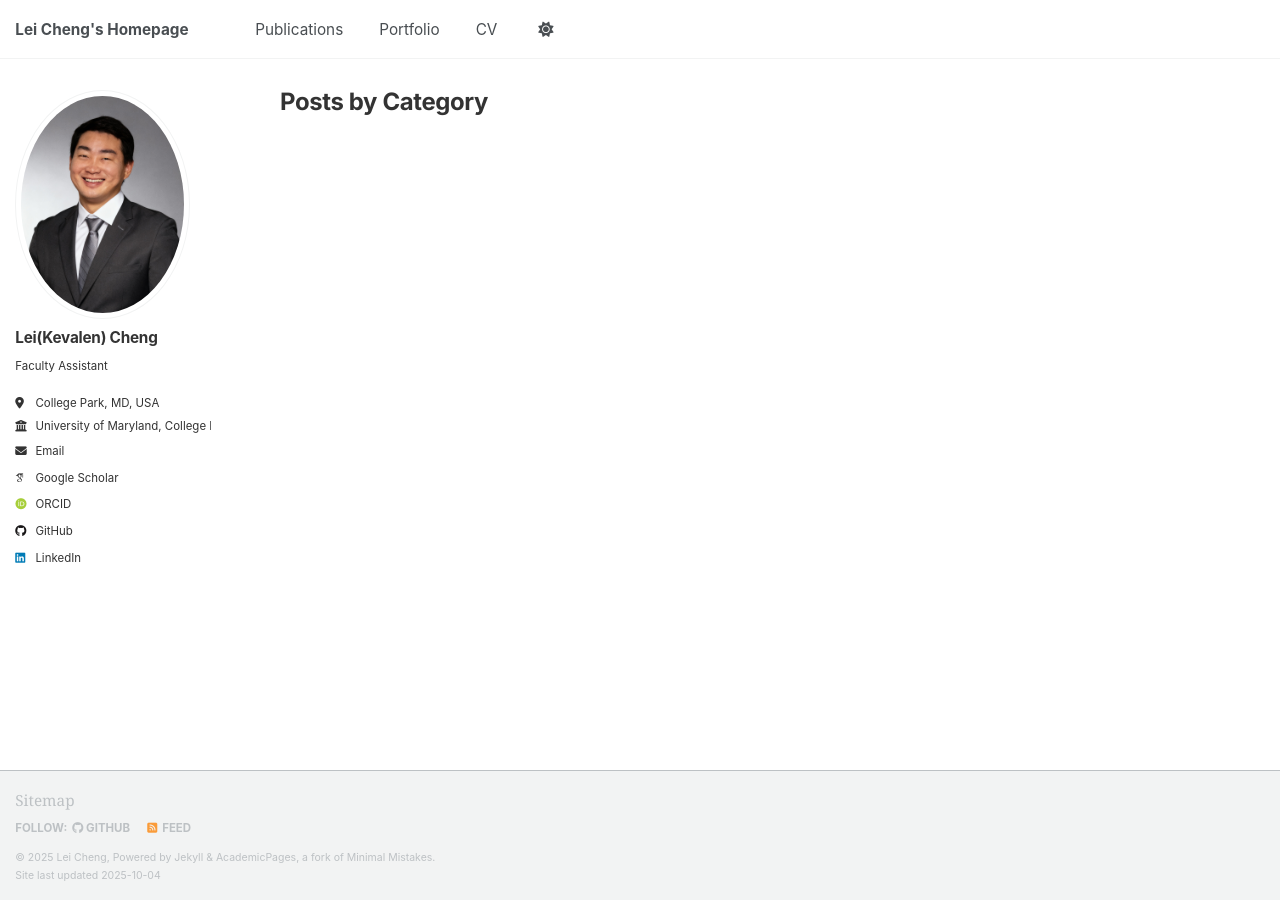
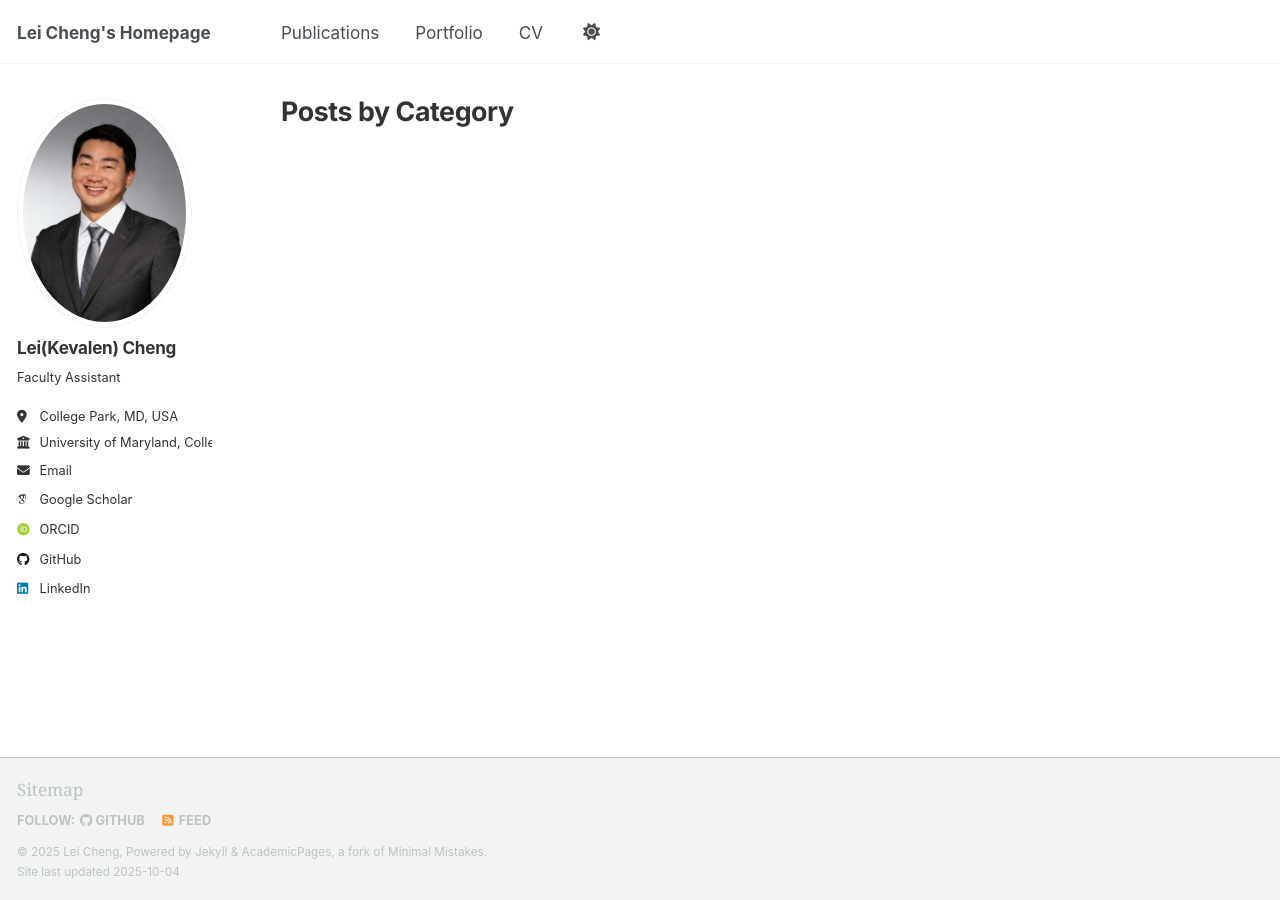
Before and after one commit to leicheng5/leicheng5.github.io, a Jekyll site: the page built from _pages/category-archive.html, in a window 1280 px wide. Built offline with Jekyll 4.4.1, drawn with Linux system fonts in a browser that asks for light colours; some web fonts are replaced; a script that is not in the unit is left out.

Commit message:
Update custom.css

```diff
--- a/assets/css/custom.css
+++ b/assets/css/custom.css
@@ -48,7 +48,7 @@ body {
   color: #333333;
   background: #ffffff;
 
-  font-size: 0.85rem;
+  font-size: 0.95rem;
 }
 
 /* Headings: crisp sans for contrast */
```
